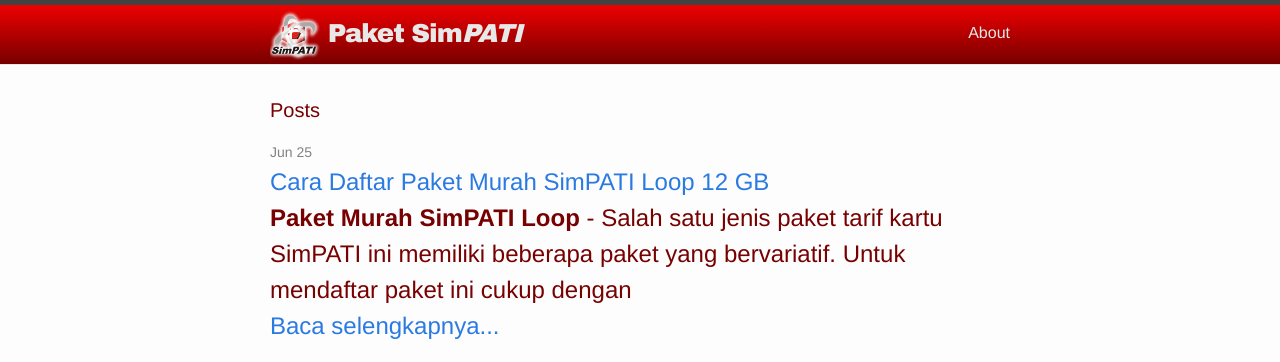
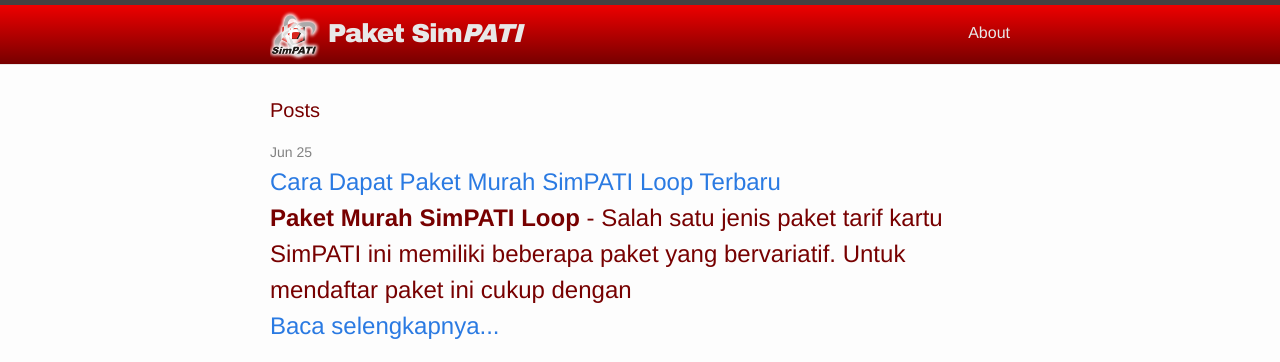
Before and after one commit to paketsimpati/paketsimpati.github.io, a Jekyll site: the page built from index.html, in a window 1280 px wide. Shown: the top 362 px of the page. Built offline with Jekyll 4.4.1, drawn with Linux system fonts in a browser that asks for light colours.

Commit message:
update artikel 8

```diff
--- a/_posts/2016-06-25-paket-murah-simpati-loop.markdown
+++ b/_posts/2016-06-25-paket-murah-simpati-loop.markdown
@@ -1,6 +1,6 @@
 ---
 layout: post
-title:  Cara Daftar Paket Murah SimPATI Loop 12 GB
+title:  Cara Dapat Paket Murah SimPATI Loop Terbaru
 date:   2016-06-25 19:42:05 +0900
 categories: fitur
 permalink: paket-murah-simpati-loop
```
